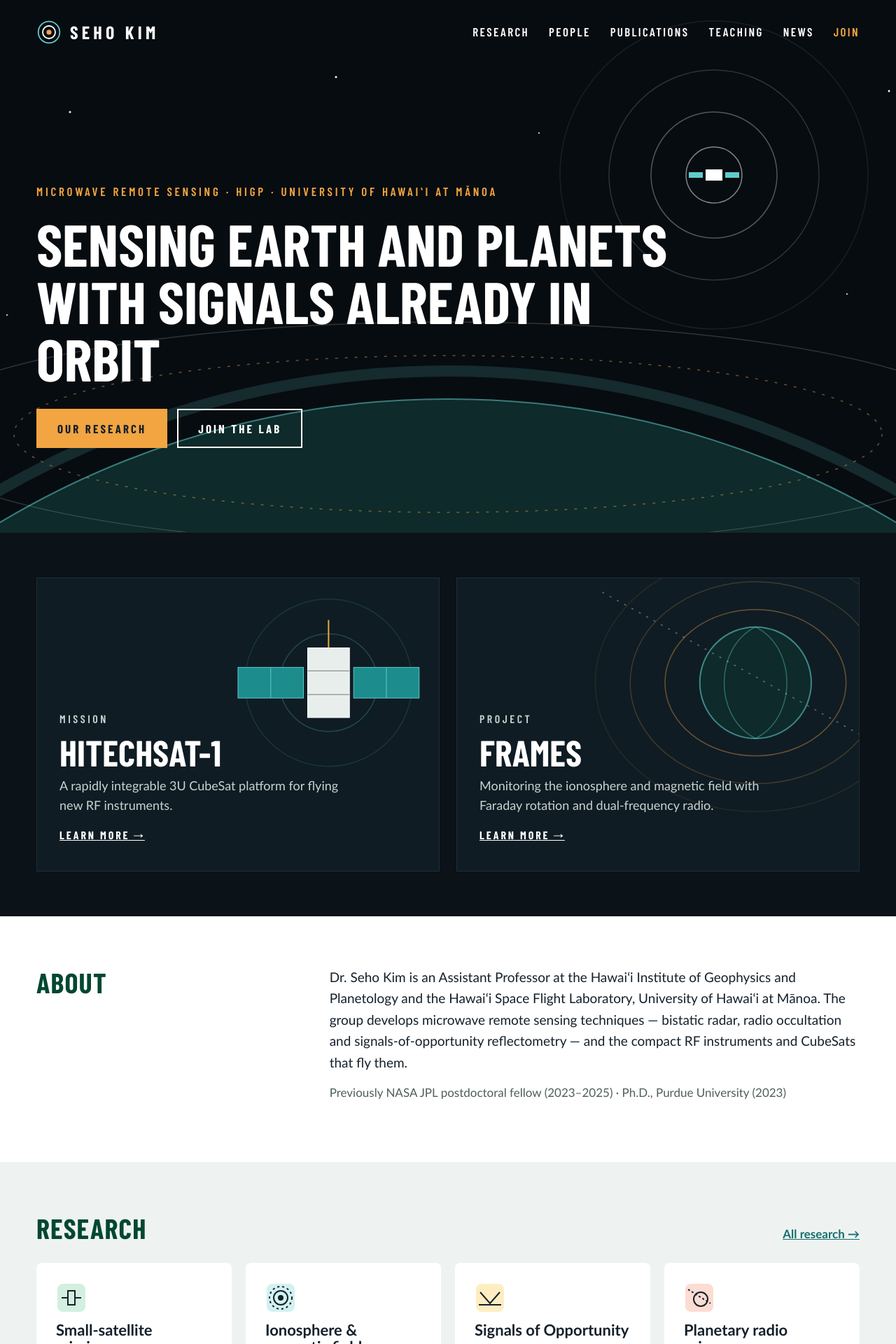
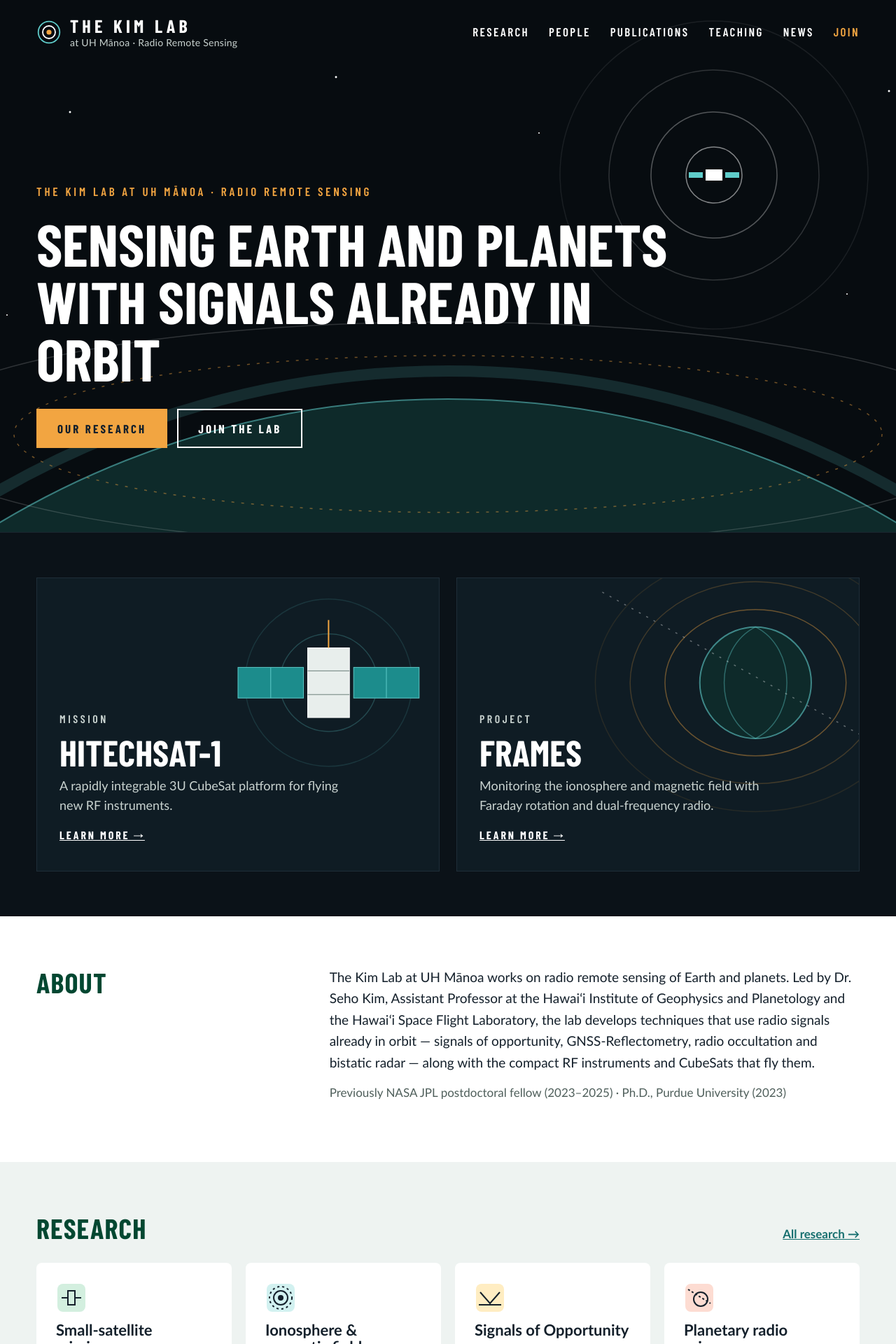
Before and after one commit to sehokim09/sehokim09.github.io, a Jekyll site: the page built from index.html, in a window 1280 px wide. Shown: the top 1920 px of the page at 70% size. Built offline with Jekyll 4.4.1, drawn with Linux system fonts in a browser that asks for light colours; some of the changed text lies outside the part shown.

Commit message:
Brand the site as The Kim Lab at UH Mānoa
Lab name in header, titles, meta description and footer, with
"Radio Remote Sensing" as the tagline and search keyword.

Co-Authored-By: Claude Opus 5.5 <noreply@anthropic.com>
Claude-Session: https://claude.ai/code/session_01CT7uMHNpm9DEv42J4sv3fR

```diff
--- a/_config.yml
+++ b/_config.yml
@@ -1,8 +1,10 @@
-title: Seho Kim
+title: The Kim Lab at UH Mānoa
+short_title: The Kim Lab
+tagline: Radio Remote Sensing
 description: >-
-  Seho Kim is an Assistant Professor at the Hawaiʻi Institute of Geophysics and Planetology,
-  University of Hawaiʻi at Mānoa, working on microwave remote sensing, signals of opportunity,
-  radio occultation and small-satellite missions.
+  The Kim Lab at UH Mānoa, led by Seho Kim at the Hawaiʻi Institute of Geophysics and Planetology,
+  works on radio remote sensing: signals of opportunity, GNSS-Reflectometry, radio occultation,
+  bistatic radar and small-satellite missions.
 author: Seho Kim
 email: sehokim@hawaii.edu
 url: "https://sehokim09.github.io"
--- a/_includes/footer.html
+++ b/_includes/footer.html
@@ -1,6 +1,6 @@
 <footer class="site-footer">
   <div class="container footer-inner">
-    <span>© {{ site.time | date: "%Y" }} Seho Kim · Hawaiʻi Institute of Geophysics and Planetology · University of Hawaiʻi at Mānoa</span>
+    <span>© {{ site.time | date: "%Y" }} {{ site.title }} · {{ site.tagline }} · Hawaiʻi Institute of Geophysics and Planetology</span>
     <nav aria-label="Footer">
       <a href="mailto:{{ site.email }}">{{ site.email }}</a>
       <a href="{{ site.scholar_url }}">Google Scholar</a>
--- a/_includes/header.html
+++ b/_includes/header.html
@@ -1,8 +1,11 @@
 <header class="site-header">
   <div class="container header-inner">
-    <a class="brand" href="{{ '/' | relative_url }}">
+    <a class="brand" href="{{ '/' | relative_url }}" aria-label="{{ site.title }} — home">
       {% include rings.html %}
-      <span>{{ site.title }}</span>
+      <span class="brand-text">
+        <span class="brand-name">{{ site.short_title }}</span>
+        <span class="brand-sub">at UH Mānoa · {{ site.tagline }}</span>
+      </span>
     </a>
     <nav class="main-nav" aria-label="Main">
       {% for item in site.nav %}
--- a/_layouts/default.html
+++ b/_layouts/default.html
@@ -3,9 +3,11 @@
 <head>
   <meta charset="utf-8">
   <meta name="viewport" content="width=device-width, initial-scale=1">
-  <title>{% if page.title %}{{ page.title }} · {% endif %}{{ site.title }}</title>
+  {% if page.title %}{% capture full_title %}{{ page.title }} | {{ site.title }}{% endcapture %}{% else %}{% capture full_title %}{{ site.title }} | {{ site.tagline }}{% endcapture %}{% endif %}
+  <title>{{ full_title }}</title>
   <meta name="description" content="{{ page.description | default: site.description | strip | normalize_whitespace }}">
-  <meta property="og:title" content="{% if page.title %}{{ page.title }} · {% endif %}{{ site.title }}">
+  <meta property="og:title" content="{{ full_title }}">
+  <meta property="og:site_name" content="{{ site.title }}">
   <meta property="og:description" content="{{ page.description | default: site.description | strip | normalize_whitespace }}">
   <meta property="og:type" content="website">
   <meta property="og:url" content="{{ page.url | absolute_url }}">
--- a/assets/css/style.css
+++ b/assets/css/style.css
@@ -48,6 +48,9 @@ h1, h2, h3 { line-height: 1.1; }
 .header-inner { display: flex; flex-wrap: wrap; align-items: center; justify-content: space-between; gap: 12px 24px; padding-top: 22px; padding-bottom: 22px; }
 .brand { display: flex; align-items: center; gap: 12px; color: #FFFFFF; text-decoration: none; font-family: var(--display); font-weight: 700; font-size: 26px; letter-spacing: 0.2em; text-transform: uppercase; }
 .brand:hover { color: #FFFFFF; }
+.brand-text { display: flex; flex-direction: column; line-height: 1.05; }
+.brand-name { font-size: 26px; letter-spacing: 0.2em; }
+.brand-sub { font-family: var(--body); font-weight: 400; font-size: 14px; letter-spacing: 0.02em; text-transform: none; color: var(--muted-dark); margin-top: 4px; }
 .main-nav { display: flex; flex-wrap: wrap; align-items: center; gap: 4px 28px; font-family: var(--display); font-weight: 600; font-size: 17px; letter-spacing: 0.14em; text-transform: uppercase; }
 .main-nav a { color: #FFFFFF; text-decoration: none; padding: 10px 0; border-bottom: 2px solid transparent; }
 .main-nav a:hover, .main-nav a[aria-current="page"] { border-bottom-color: var(--gold); color: #FFFFFF; }
--- a/index.html
+++ b/index.html
@@ -20,7 +20,7 @@ home: true
     <circle cx="180" cy="160" r="1.5" fill="#FFFFFF"></circle><circle cx="330" cy="330" r="1" fill="#FFFFFF"></circle><circle cx="560" cy="110" r="1.5" fill="#FFFFFF"></circle><circle cx="850" cy="190" r="1" fill="#FFFFFF"></circle><circle cx="1350" cy="130" r="1.5" fill="#FFFFFF"></circle><circle cx="1290" cy="420" r="1" fill="#FFFFFF"></circle><circle cx="90" cy="450" r="1" fill="#FFFFFF"></circle>
   </svg>
   <div class="container hero-content">
-    <p class="eyebrow">Microwave remote sensing · HIGP · University of Hawaiʻi at Mānoa</p>
+    <p class="eyebrow">{{ site.title }} · {{ site.tagline }}</p>
     <h1>Sensing Earth and planets with signals already in orbit</h1>
     <div class="hero-actions">
       <a class="btn btn-gold" href="{{ '/research/' | relative_url }}">Our research</a>
@@ -77,7 +77,7 @@ home: true
   <div class="container split">
     <h2 class="section-title">About</h2>
     <div class="prose">
-      <p>Dr. Seho Kim is an Assistant Professor at the Hawaiʻi Institute of Geophysics and Planetology and the Hawaiʻi Space Flight Laboratory, University of Hawaiʻi at Mānoa. The group develops microwave remote sensing techniques — bistatic radar, radio occultation and signals-of-opportunity reflectometry — and the compact RF instruments and CubeSats that fly them.</p>
+      <p>The Kim Lab at UH Mānoa works on radio remote sensing of Earth and planets. Led by Dr. Seho Kim, Assistant Professor at the Hawaiʻi Institute of Geophysics and Planetology and the Hawaiʻi Space Flight Laboratory, the lab develops techniques that use radio signals already in orbit — signals of opportunity, GNSS-Reflectometry, radio occultation and bistatic radar — along with the compact RF instruments and CubeSats that fly them.</p>
       <p class="meta">Previously NASA JPL postdoctoral fellow (2023–2025) · Ph.D., Purdue University (2023)</p>
     </div>
   </div>
```
